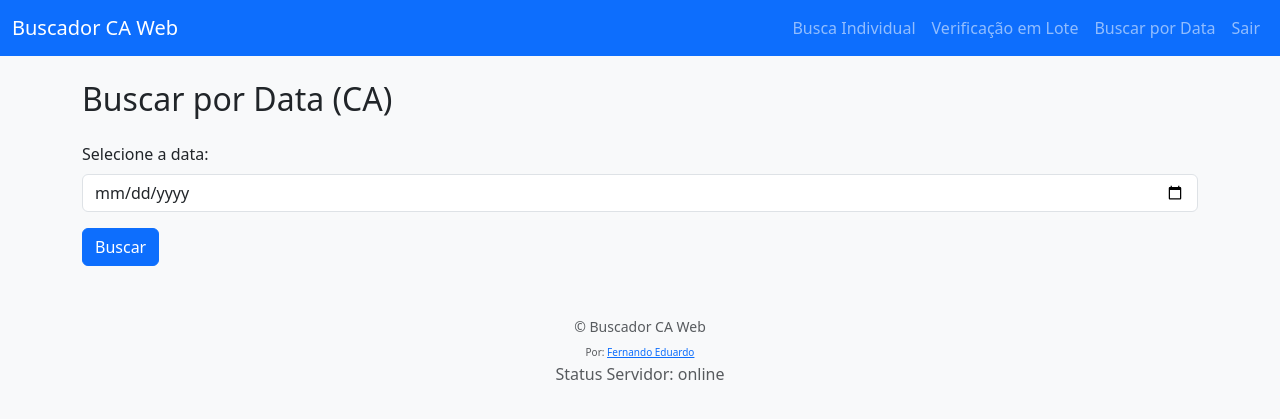
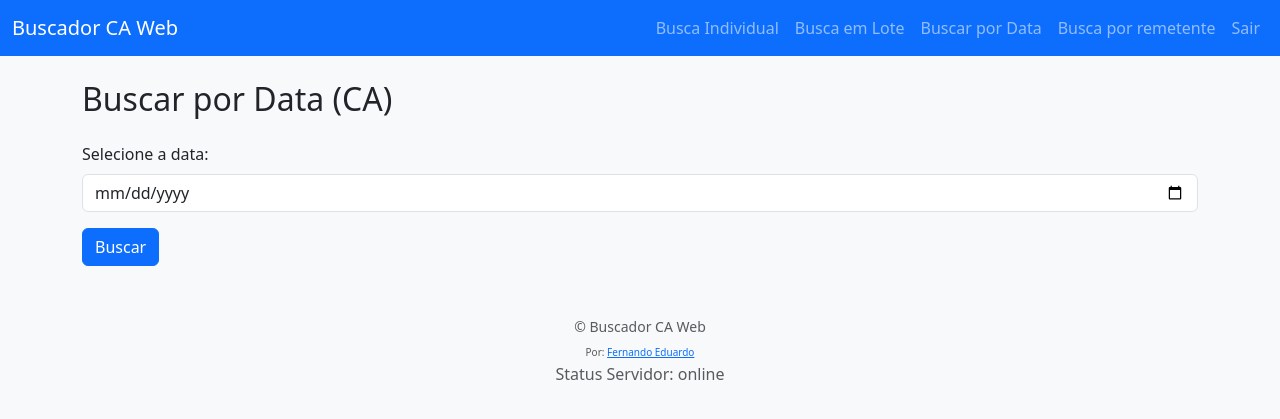
Before and after one commit to Fernandx7/buscadorCAWEB, a Flask app: page /ca in a window 1280 px wide. Shown: the top 419 px of the page. Run offline with Flask 3, Linux system fonts and the light colour scheme; the visitor is signed in with stand-in values (Sample User, id 1).

Commit message:
Update base.html

```diff
--- a/templates/base.html
+++ b/templates/base.html
@@ -15,8 +15,9 @@
       <a class="navbar-brand" href="/individual">Buscador CA Web</a>
       <div class="navbar-nav">
         <a class="nav-link" href="/individual">Busca Individual</a>
-        <a class="nav-link" href="/lote">Verificação em Lote</a>
+        <a class="nav-link" href="/lote">Busca em Lote</a>
         <a class="nav-link" href="/ca">Buscar por Data</a>
+        <a class="nav-link" href="/remetente">Busca por remetente</a>
         <a class="nav-link" href="/">Sair</a>
       </div>
     </div>
```
